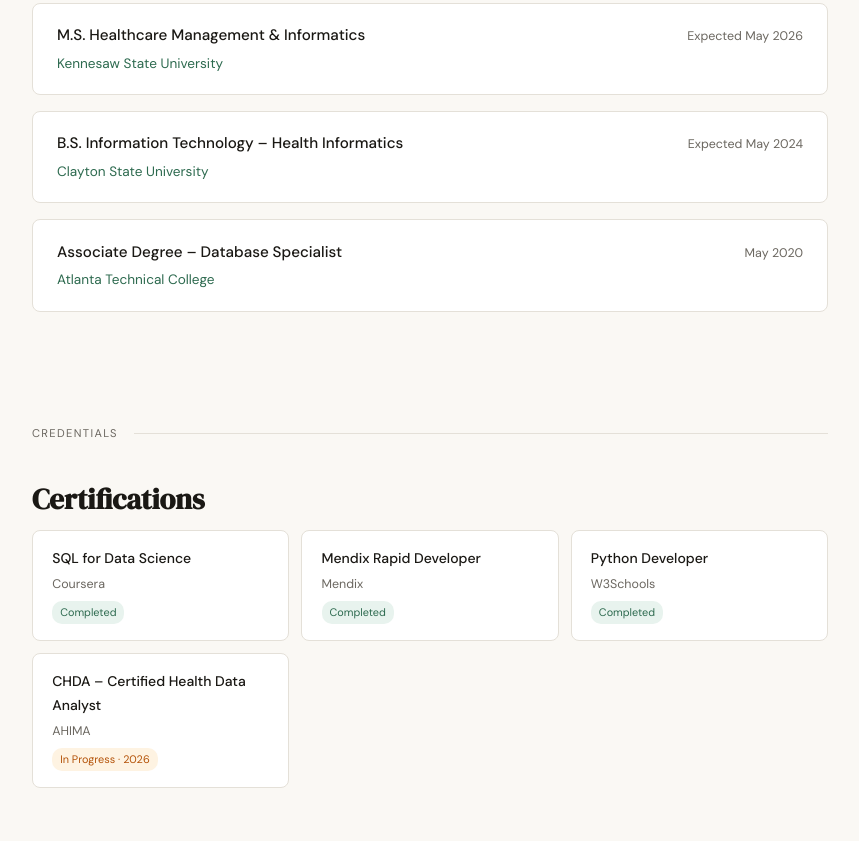
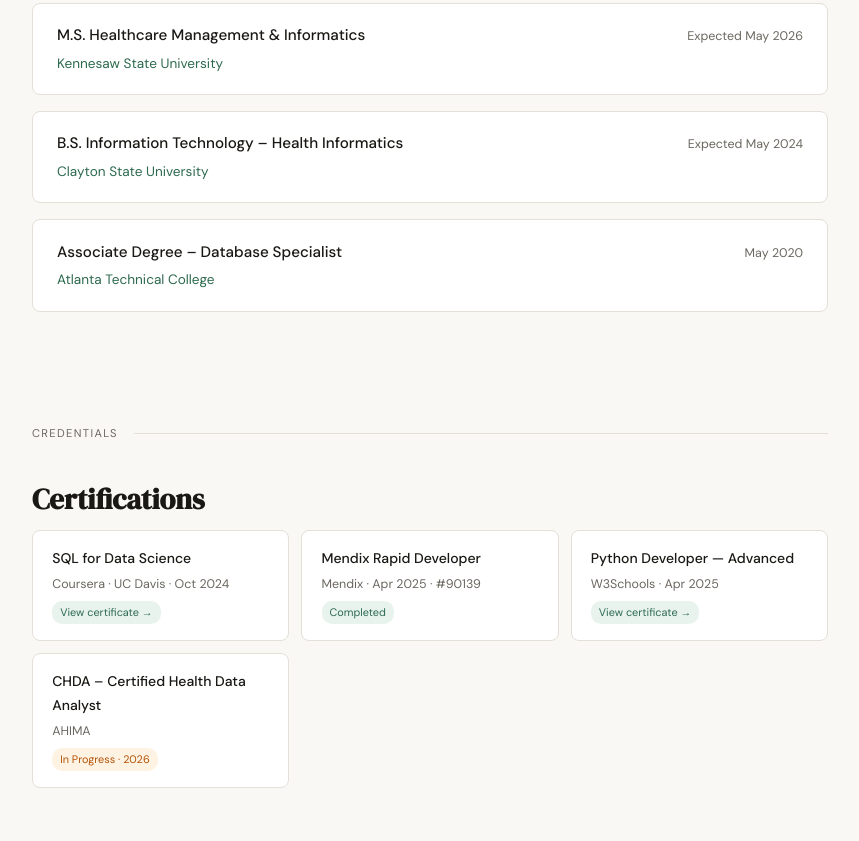
Before and after one commit to Nbhandari3/Portfolio, a plain HTML site: page index.html in a window 1280 px wide. Shown: the part 2600-3441 px from the top of the page, without its empty margins (210-1069 px from the left). Drawn offline with Linux system fonts and the light colour scheme.

Commit message:
Revise project and certification information
Updated project and certification details, including new links and completion dates.

```diff
--- a/index.html
+++ b/index.html
@@ -324,7 +324,7 @@
     <div class="project-card">
       <div class="project-type">Coming soon</div>
       <h3>Your next project</h3>
-      <p>Add your next project here — a SQL analysis, Tableau dashboard, Python script, or any other work you want to showcase.</p>
+      <p>Next Project Coming Soon</p>
       <div class="project-tags">
         <span class="tag">Placeholder</span>
       </div>
@@ -435,18 +435,18 @@
   <div class="certs-grid">
     <div class="cert-card">
       <div class="cert-name">SQL for Data Science</div>
-      <div class="cert-org">Coursera</div>
+      <div class="cert-org">Coursera · UC Davis · Oct 2024</div>
+      <a href="https://coursera.org/verify/S3MDFVXLBKYS" target="_blank" class="cert-status" style="text-decoration:none;display:inline-block;">View certificate →</a>
+    </div>
+    <div class="cert-card">
+      <div class="cert-name">Mendix Rapid Developer</div>
+      <div class="cert-org">Mendix · Apr 2025 · #90139</div>
       <span class="cert-status">Completed</span>
     </div>
     <div class="cert-card">
-      <div class="cert-name">Mendix Rapid Developer</div>
-      <div class="cert-org">Mendix</div>
-      <span class="cert-status">Completed</span>
-    </div>
-    <div class="cert-card">
-      <div class="cert-name">Python Developer</div>
-      <div class="cert-org">W3Schools</div>
-      <span class="cert-status">Completed</span>
+      <div class="cert-name">Python Developer — Advanced</div>
+      <div class="cert-org">W3Schools · Apr 2025</div>
+      <a href="https://verify.w3schools.com/66LPTZ34D" target="_blank" class="cert-status" style="text-decoration:none;display:inline-block;">View certificate →</a>
     </div>
     <div class="cert-card">
       <div class="cert-name">CHDA – Certified Health Data Analyst</div>
```
